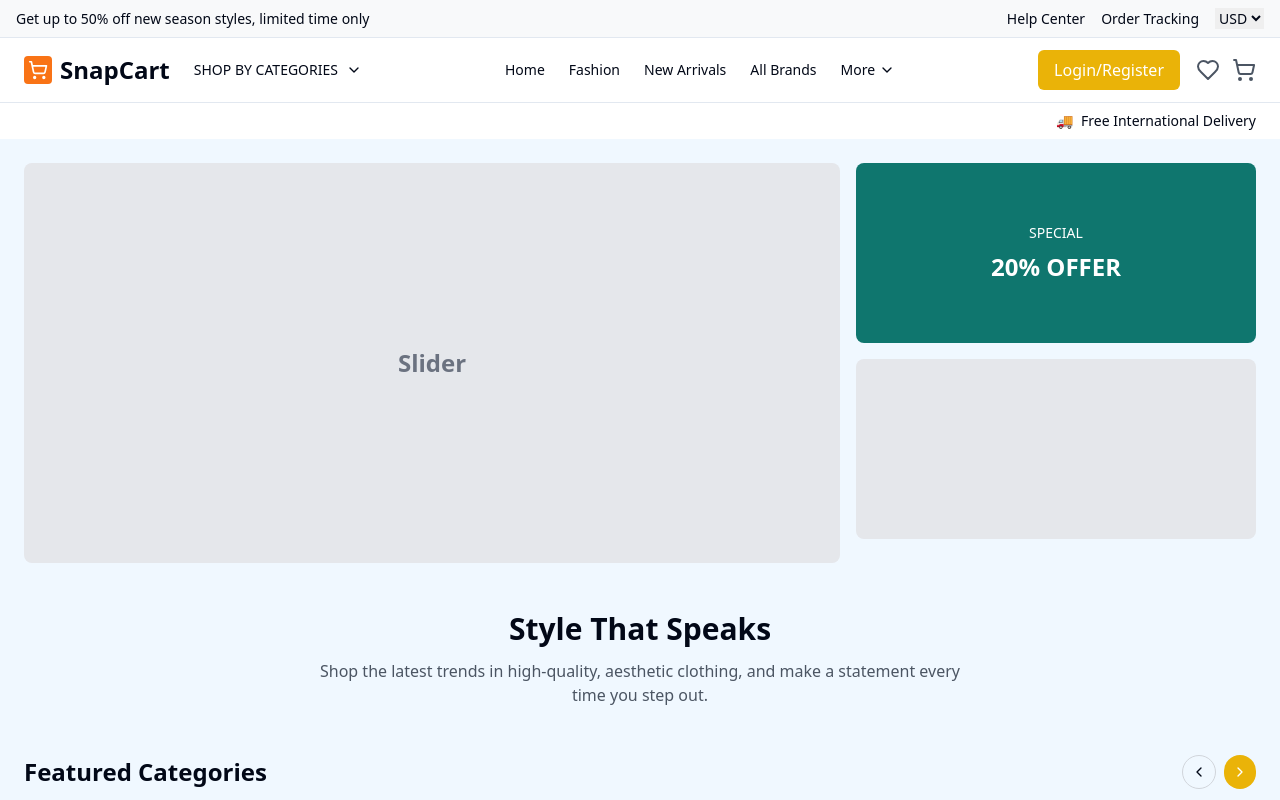
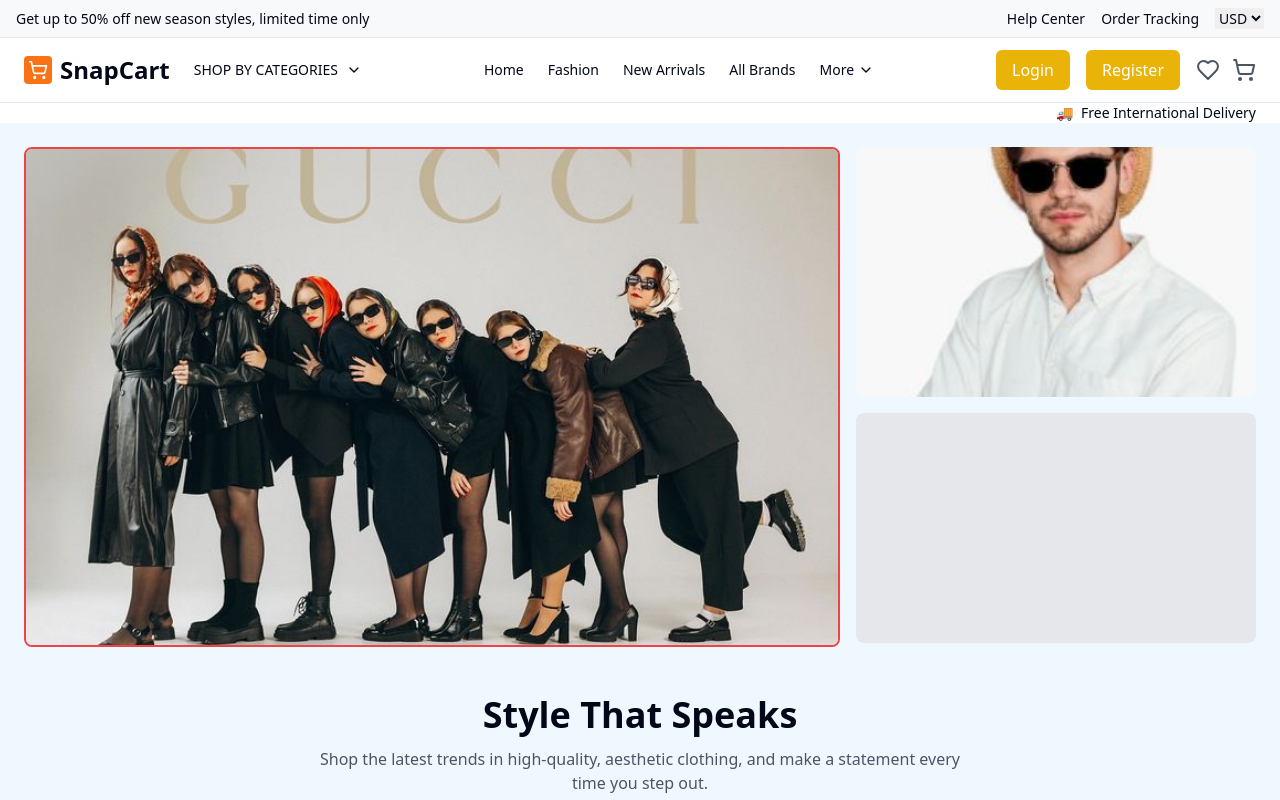
Before and after one commit to saarang2003/ClickCart, a React (Vite) app in the folder client/: page / in a window 1280 px wide. Shown: the top 800 px of the page. Built offline with nearby package versions, Linux system fonts and the light colour scheme; no server answers.

Commit message:
completed hero image section

```diff
--- a/client/src/pages/Home.jsx
+++ b/client/src/pages/Home.jsx
@@ -7,9 +7,10 @@
   Heart,
   ShoppingCart,
 } from "lucide-react";
-import { Button } from "@/components/ui/button"
+import { Button } from "@/components/ui/button";
 import DropDownCategories from "../components/shopping-view/DropDownCategories";
-
+import Home1 from "../assets/home1.jpg";
+import Home2 from "../assets/home2.png";
 
 
 function BlogArticlesSection() {
@@ -39,7 +40,8 @@
       <div className="max-w-6xl mx-auto">
         <div className="flex flex-col md:flex-row md:items-center justify-between mb-8">
           <h2 className="text-3xl font-bold mb-4 md:mb-0">
-            Explore Our Latest <span className="text-gray-400">Blog</span> Articles
+            Explore Our Latest <span className="text-gray-400">Blog</span>{" "}
+            Articles
           </h2>
 
           <div className="flex items-center gap-2">
@@ -56,7 +58,11 @@
 
         <div className="grid grid-cols-1 md:grid-cols-2 gap-6">
           {articles.map((article) => (
-            <Link to={`/blog/${article.slug}`} key={article.id} className="group block">
+            <Link
+              to={`/blog/${article.slug}`}
+              key={article.id}
+              className="group block"
+            >
               <div className="relative overflow-hidden rounded-lg">
                 <img
                   src={article.image || "/placeholder.svg"}
@@ -78,9 +84,6 @@
   );
 }
 
-
-
-
 function GlassmorphismNewArrivals() {
   return (
     <div className="bg-[#f0f6ff] min-h-screen p-4 md:p-8">
@@ -91,36 +94,46 @@
           <div className="md:col-span-4 space-y-6">
             {/* Glassmorphism Label */}
             <div className="inline-block">
-              <span className="bg-amber-500 text-white font-semibold px-4 py-1 rounded-full">Glassmorphism</span>
+              <span className="bg-amber-500 text-white font-semibold px-4 py-1 rounded-full">
+                Glassmorphism
+              </span>
             </div>
 
             {/* Heading and Description */}
             <div className="space-y-4">
-              <h2 className="text-3xl font-bold">New Arrivals, Just For You!</h2>
+              <h2 className="text-3xl font-bold">
+                New Arrivals, Just For You!
+              </h2>
               <p className="text-gray-700">
-                Check out our latest collections, handpicked to keep you ahead of the trends.
+                Check out our latest collections, handpicked to keep you ahead
+                of the trends.
               </p>
             </div>
 
             {/* Fashion Categories */}
             <div className="space-y-2 text-sm">
               <p>
-                <span className="font-semibold">**Men's Fashion**</span> – Cool, casual, and effortlessly stylish.
+                <span className="font-semibold">**Men's Fashion**</span> – Cool,
+                casual, and effortlessly stylish.
               </p>
               <p>
-                <span className="font-semibold">**Women's Fashion**</span> – Elegant, bold, and chic.
+                <span className="font-semibold">**Women's Fashion**</span> –
+                Elegant, bold, and chic.
               </p>
               <p>
-                <span className="font-semibold">**Kids Fashion**</span> – Playful styles for the little ones.
+                <span className="font-semibold">**Kids Fashion**</span> –
+                Playful styles for the little ones.
               </p>
               <p>
-                <span className="font-semibold">**Accessories**</span> – Complete your look with the perfect
-                accessories.
+                <span className="font-semibold">**Accessories**</span> –
+                Complete your look with the perfect accessories.
               </p>
             </div>
 
             {/* Shop Now Button */}
-            <Button className="bg-amber-500 hover:bg-amber-600 text-white rounded-full px-6">Shop now</Button>
+            <Button className="bg-amber-500 hover:bg-amber-600 text-white rounded-full px-6">
+              Shop now
+            </Button>
 
             {/* Stats Bar */}
             <div className="bg-teal-800 text-white rounded-md p-3 flex justify-between text-center text-xs">
@@ -182,27 +195,30 @@
             </h2>
           </div>
           <div className="space-y-2">
-            <p className="font-semibold">Up to 50% OFF – On selected items. Hurry, while stocks last!</p>
-            <p>Seasonal Sale – Your favorite styles, now at a fraction of the price.</p>
+            <p className="font-semibold">
+              Up to 50% OFF – On selected items. Hurry, while stocks last!
+            </p>
+            <p>
+              Seasonal Sale – Your favorite styles, now at a fraction of the
+              price.
+            </p>
           </div>
         </div>
       </div>
     </div>
-  )
+  );
 }
 
-
 function Home() {
-
   const [isDropdownVisible, setIsDropdownVisible] = useState(false);
 
   const toggleDropdown = () => {
     setIsDropdownVisible(!isDropdownVisible);
   };
 
-
   return (
-    <div className="flex flex-col min-h-screen bg-[#f0f8ff]">
+    <div className=" bg-[#d1d6da]">
+      <div className="flex flex-col max-w-screen-2xl border-transparent m-auto min-h-screen bg-[#f0f8ff]">
         {/* Top Announcement Bar */}
         <div className="bg-[#f8f9fa] text-xs sm:text-sm py-2 px-4 flex justify-between items-center border-b">
           <div>Get up to 50% off new season styles, limited time only</div>
@@ -266,9 +282,18 @@
           </nav>
 
           <div className="flex items-center gap-4">
-          <button className="bg-yellow-500 hover:bg-yellow-600 text-white rounded-md px-4 py-2">
-            Login/Register
-          </button>
+            <Link
+              to="/auth/login"
+              className="bg-yellow-500 hover:bg-yellow-600 text-white rounded-md px-4 py-2"
+            >
+              Login
+            </Link>
+            <Link
+              to="/auth/register"
+              className="bg-yellow-500 hover:bg-yellow-600 text-white rounded-md px-4 py-2"
+            >
+              Register
+            </Link>
             <div className="flex items-center gap-3">
               <Heart className="h-6 w-6 text-gray-600 cursor-pointer hover:text-red-500" />
               <div className="relative">
@@ -279,7 +304,7 @@
         </header>
 
         {/* Free Delivery Banner */}
-      <div className="bg-white px-6 py-2 flex justify-end items-center text-sm">
+        <div className="bg-white px-6 flex justify-end items-center text-sm">
           <div className="flex items-center gap-2">
             <span>🚚</span>
             <span>Free International Delivery</span>
@@ -288,25 +313,44 @@
 
         {/* Main Content */}
         <main className="flex-1 px-4 sm:px-6 py-6">
+
+
 {/* Hero Section */}
 <div className="grid grid-cols-1 md:grid-cols-3 gap-4 mb-12">
-          <div className="md:col-span-2 bg-gray-200 rounded-lg h-[300px] sm:h-[400px] flex items-center justify-center">
-            <div className="text-2xl font-bold text-gray-500">Slider</div>
+  {/* Left Section */}
+  <div className="md:col-span-2 bg-gray-200 rounded-lg border-2 border-red-500 h-[700px] sm:h-[500px] overflow-hidden">
+    <img
+      src={Home1}
+      alt="Hero"
+      className="w-full h-full object-cover"
+    />
   </div>
+
+  {/* Right Section */}
   <div className="flex flex-col gap-4">
-            <div className="bg-teal-700 rounded-lg h-[180px] flex flex-col items-center justify-center text-white">
-              <div className="text-sm font-medium">SPECIAL</div>
-              <div className="text-2xl font-bold mt-2">20% OFFER</div>
+    <div className="bg-teal-700 rounded-lg h-[250px] overflow-hidden">
+      <img
+        src={Home2}
+        alt="Special Offer"
+        className="w-full h-full object-cover"
+      />
     </div>
-            <div className="bg-gray-200 rounded-lg h-[180px]"></div>
+    <div className="bg-gray-200 rounded-lg h-[230px] overflow-hidden">
+      {/* <img
+        src={Home3}
+        alt="Additional Offer"
+        className="w-full h-full object-cover"
+      /> */}
+    </div>
   </div>
 </div>
 
           {/* Style That Speaks */}
           <div className="text-center mb-12">
-          <h2 className="text-3xl font-bold mb-3">Style That Speaks</h2>
-          <p className="max-w-2xl mx-auto text-gray-600">
-            Shop the latest trends in high-quality, aesthetic clothing, and make a statement every time you step out.
+            <h2 className="text-4xl font-bold mb-3">Style That Speaks</h2>
+            <p className="max-w-2xl text mx-auto text-gray-600">
+              Shop the latest trends in high-quality, aesthetic clothing, and
+              make a statement every time you step out.
             </p>
           </div>
 
@@ -326,9 +370,17 @@
 
             <div className="grid grid-cols-2 sm:grid-cols-3 md:grid-cols-5 gap-4">
               {[
-              { name: "Side Table", products: 124, image: "/placeholder.svg" },
+                {
+                  name: "Side Table",
+                  products: 124,
+                  image: "/placeholder.svg",
+                },
                 { name: "Arm Chair", products: 80, image: "/placeholder.svg" },
-              { name: "Dinner Table", products: 72, image: "/placeholder.svg" },
+                {
+                  name: "Dinner Table",
+                  products: 72,
+                  image: "/placeholder.svg",
+                },
                 { name: "Pillow", products: 178, image: "/placeholder.svg" },
                 { name: "Wall Clock", products: 95, image: "/placeholder.svg" },
               ].map((category, index) => (
@@ -374,6 +426,7 @@
           </div>
         </footer>
       </div>
+    </div>
   );
 }
 
```
Also changed, not shown: client/src/assets/home1.jpg (added), client/src/assets/home2.png (added). Lines whose indentation alone changed are shown as unchanged.
